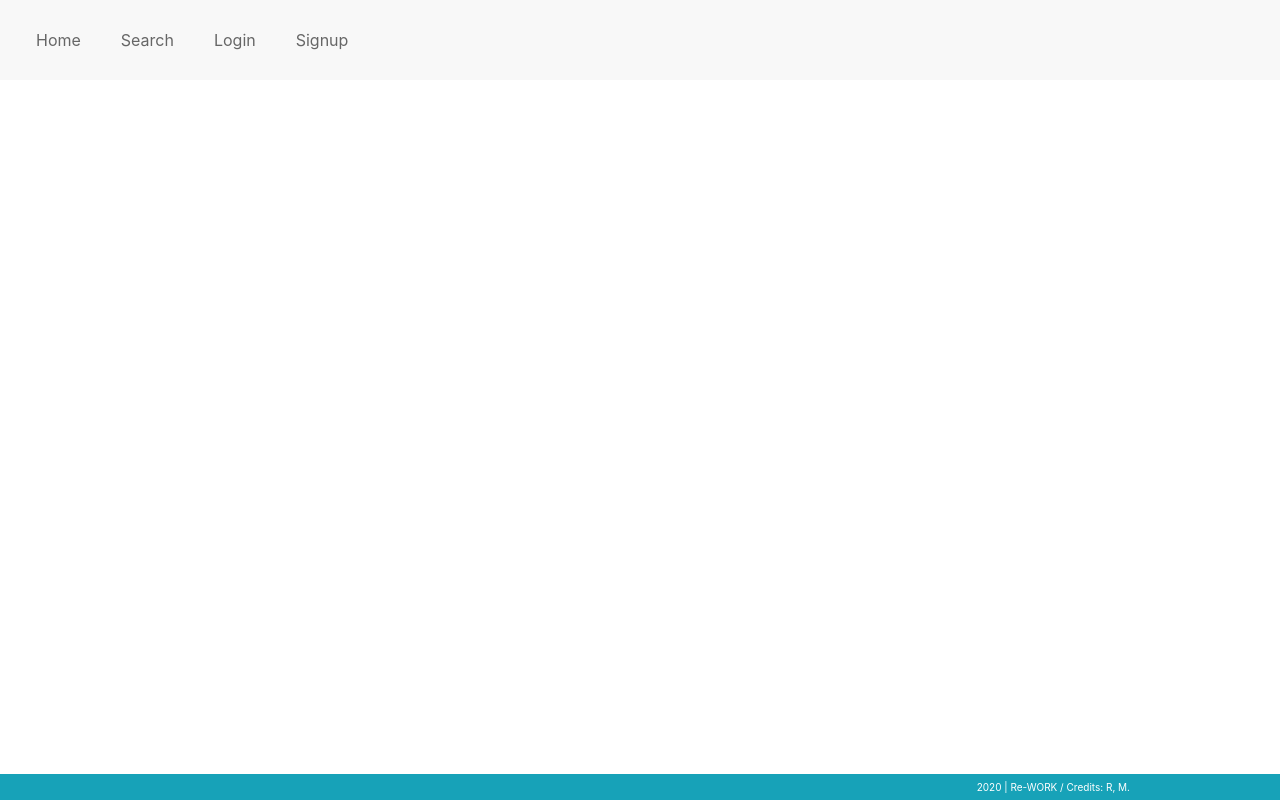
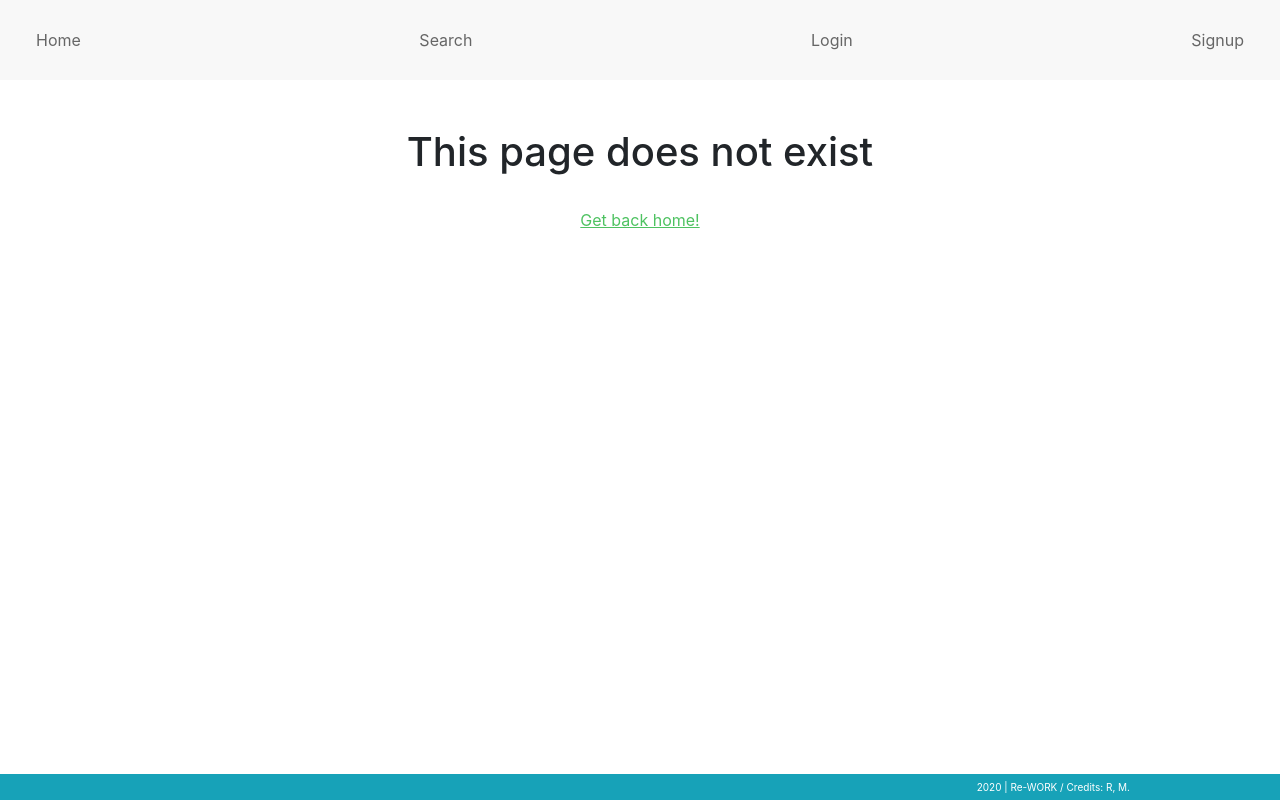
Before and after one commit to RuiMPer/Rework-client, a React (Create React App) app: page /profile in a window 1280 px wide. Built offline with nearby package versions, Linux system fonts and the light colour scheme; no server answers.

Commit message:
404 page

```diff
--- a/src/App.css
+++ b/src/App.css
@@ -1,5 +1,10 @@
 .App {
   text-align: center;
+}
+
+form {
+  margin: auto 2rem;
+  max-width: 980px;
 }
 
 .maincontent{
--- a/src/App.js
+++ b/src/App.js
@@ -11,6 +11,7 @@ import AddImage from './components/images/AddImage';
 import Profile from './components/profile/Profile';
 import Login from './components/auth/Login';
 import Signup from './components/auth/Signup';
+import NotFound from './components/notfound/NotFound';
 import AuthService from './components/auth/auth-service';
 
 import { Switch, Route, Redirect } from 'react-router-dom';
@@ -77,11 +78,12 @@ class App extends Component {
 
             <Route exact path="/profile/:userId" render={ (props) => {
               if (localStorage.getItem("loggedin")) {
-                return <Profile />
+                return <Profile {...props} userId={this.state.loggedInUser._id}/>
               } else {
                 return <Redirect to="/login" />
               }}}
             />
+            <Route path="*" component={() => <NotFound/>}/>
 
           </Switch>
         </section>
--- a/src/components/home/Home.js
+++ b/src/components/home/Home.js
@@ -6,7 +6,7 @@ function Home(props){
     return(
         <section className="home">
 
-            <h1>Welcome to Re-work!</h1>
+            {/* <h1>Welcome to Re-work!</h1> */}
 
 
             {props.isLoggedIn &&
@@ -20,7 +20,7 @@ function Home(props){
 
             <h3>About us</h3>
             <Jumbotron>
-                <h1 className="display-3">Um detaque sobre serviços ou categorias....</h1>
+                <h1 className="display-8">Um detaque sobre serviços ou categorias....</h1>
                 <p className="lead">This is a simple hero unit, a simple Jumbotron-style component for calling extra attention to featured content or information.</p>
                 <hr className="my-2" />
                 <p>It uses utility classes for typography and spacing to space content out within the larger container.</p>
--- a/src/components/navbar/Navbar.css
+++ b/src/components/navbar/Navbar.css
@@ -5,6 +5,7 @@
 ul.nav{
     display: flex;
     justify-content: space-between;
+    width: 100%;
 }
 
 ul li {
--- a/src/components/navbar/Navbar.js
+++ b/src/components/navbar/Navbar.js
@@ -56,10 +56,10 @@ class Navbar extends React.Component {
 
                         <div className="alignright">
 
-                            <span>
+                            <span className="nav-item">
                                 Welcome, {this.props.loggedInUser.firstName}!
                             </span>
-                            <div>
+                            <div className="nav-item">
                                 <Button color="primary" outline>
                                     Bookings <Badge color="secondary">4</Badge>
                                 </Button>
@@ -78,7 +78,7 @@ class Navbar extends React.Component {
                                     <DropdownItem>Settings</DropdownItem>
                                     <DropdownItem>
                                         <NavItem>
-                                            <NavLink to="/profile">Profile</NavLink>
+                                            <NavLink to="/profile/:userId">Profile</NavLink>
                                         </NavItem>
                                     </DropdownItem>
                                     <DropdownItem>
--- /dev/null
+++ b/src/components/notfound/NotFound.css
@@ -0,0 +1,18 @@
+.notfound{
+    text-align:center;
+    width:100%;
+}
+
+.notfound h1{
+    text-align:center;
+    margin:auto;
+    display:block;
+}
+
+.notfound a{
+    text-decoration: underline;
+    color:rgb(78, 194, 97);
+    margin: 2rem auto;
+    display: inline-block;
+    text-align: center;
+}
--- /dev/null
+++ b/src/components/notfound/NotFound.js
@@ -0,0 +1,14 @@
+import React from 'react';
+import './NotFound.css';
+
+function NotFound(){
+    return(
+        <section className="notfound">
+
+             <h1>This page does not exist</h1>
+             <a href="/">Get back home!</a>
+
+        </section>
+    )
+}
+export default NotFound;
--- a/src/components/profile/Profile.js
+++ b/src/components/profile/Profile.js
@@ -35,6 +35,8 @@ class Profile extends React.Component {
         return (
             <>
                 <h1>Profile</h1>
+
+                {this.props.userId}
 
                 <Form>
                     <Row form>
```
